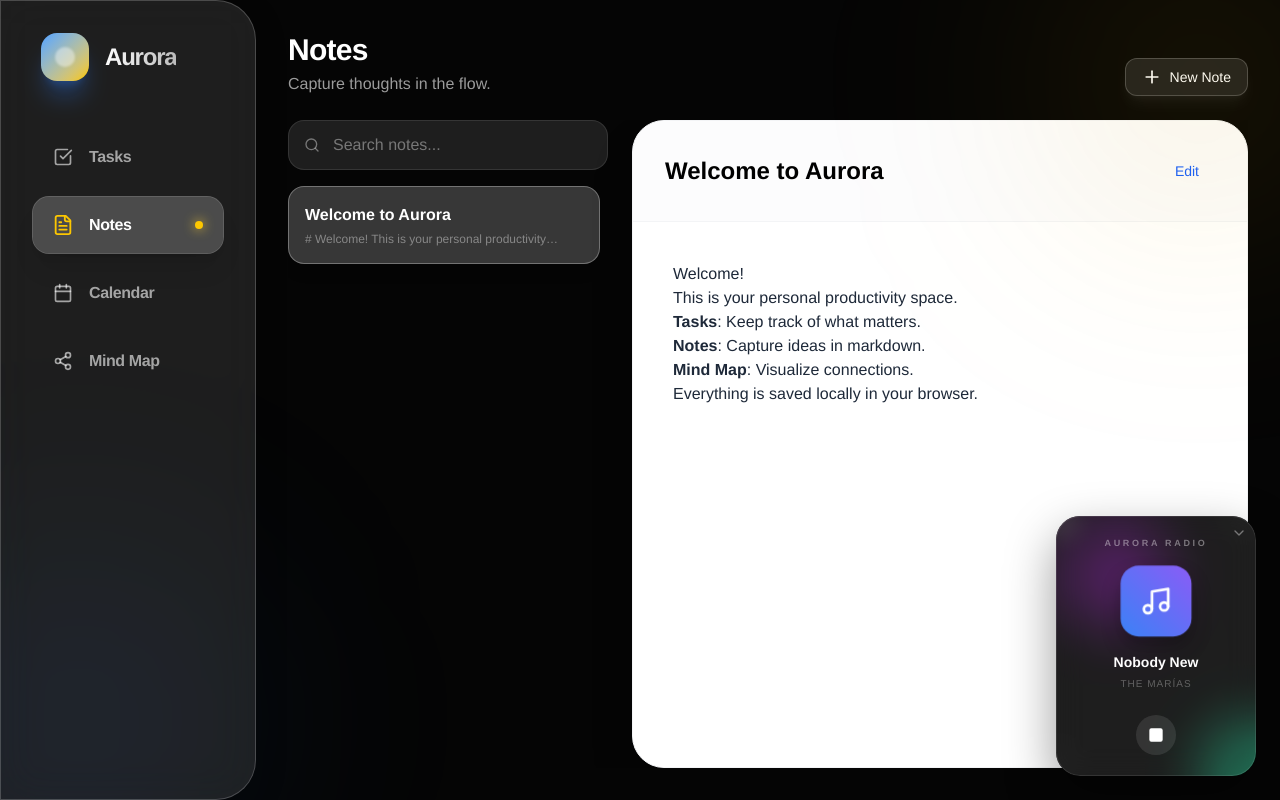
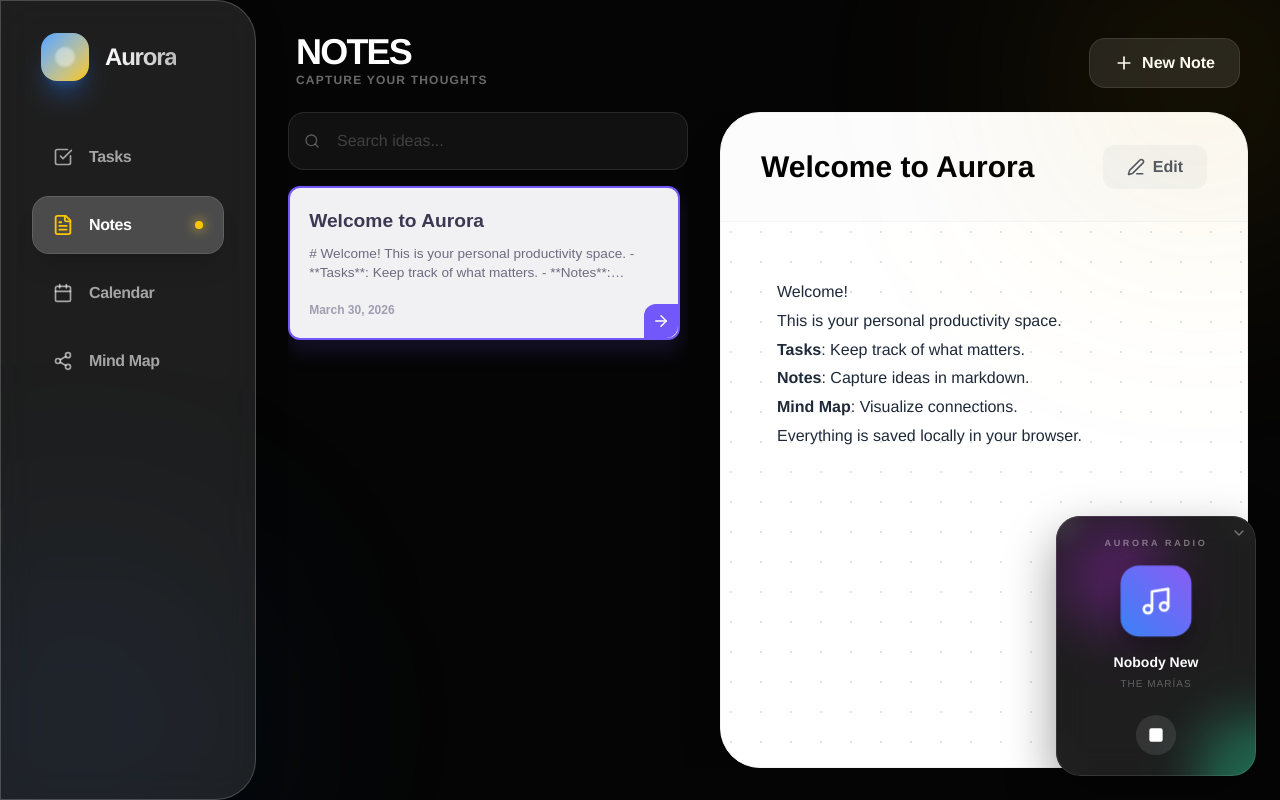
Before and after one commit to ngocphung1802003/My-to-do-list, a React (Vite) app: page / in a window 1280 px wide. Both pictures are taken after a click on the button "Notes". Built offline with nearby package versions, Linux system fonts and the light colour scheme.

Commit message:
ngán quá

```diff
--- a/src/components/NotesView.tsx
+++ b/src/components/NotesView.tsx
@@ -1,11 +1,17 @@
+/**
+ * @license
+ * SPDX-License-Identifier: Apache-2.0
+ */
+
 import React, { useState } from 'react';
-import { Plus, Trash2, FileText, Search } from 'lucide-react';
+import { Plus, Trash2, FileText, Search, ArrowRight, Edit3, Save } from 'lucide-react';
 import { Note } from '../types';
 import { Button } from './Button';
 import { v4 as uuidv4 } from 'uuid';
 import ReactMarkdown from 'react-markdown';
 import { motion, AnimatePresence } from 'motion/react';
 import { cn } from '../lib/utils';
+import { format } from 'date-fns';
 
 interface NotesViewProps {
   notes: Note[];
@@ -22,7 +28,7 @@
   const addNote = () => {
     const newNote: Note = {
       id: uuidv4(),
-      title: 'Untitled Note',
+      title: 'New Idea',
       content: '',
       tags: [],
       updatedAt: Date.now(),
@@ -51,117 +57,219 @@
 
   return (
     <div className="flex flex-col gap-6 h-full text-white">
-      {/* Header */}
-      <div className="flex justify-between items-end">
+      <style>{`
+        /* STYLE CHO DANH SÁCH CARD (SIDEBAR) */
+        .note-card {
+          --border-radius: 0.75rem;
+          --primary-color: #7257fa;
+          --secondary-color: #3c3852;
+          width: 100%;
+          font-family: "Arial", sans-serif;
+          padding: 1.2rem;
+          cursor: pointer;
+          border-radius: var(--border-radius);
+          background: #f1f1f3; /* Màu trắng ngà của Card */
+          box-shadow: 0px 8px 16px 0px rgb(0 0 0 / 5%);
+          position: relative;
+          transition: all 0.3s ease;
+          border: 2px solid transparent;
+          margin-bottom: 1rem;
+        }
+
+        .note-card.active {
+          border-color: var(--primary-color);
+          transform: translateY(-3px);
+          box-shadow: 0px 12px 20px 0px rgb(114 87 250 / 15%);
+        }
+
+        .note-card .card__title {
+          color: var(--secondary-color);
+          font-size: 1.2rem;
+          font-weight: bold;
+          transition: 0.2s;
+          display: block;
+          margin-bottom: 0.5rem;
+        }
+
+        .note-card .card__content {
+          color: #6e6b80;
+          font-size: 0.85rem;
+          line-height: 1.4;
+          display: -webkit-box;
+          -webkit-line-clamp: 2;
+          -webkit-box-orient: vertical;
+          overflow: hidden;
+          margin-bottom: 1.2rem;
+        }
+
+        .note-card .card__date {
+          color: #a09eb1;
+          font-size: 0.75rem;
+          font-weight: 600;
+        }
+
+        .note-card .card__arrow {
+          position: absolute;
+          background: var(--primary-color);
+          padding: 0.5rem;
+          border-top-left-radius: var(--border-radius);
+          border-bottom-right-radius: var(--border-radius);
+          bottom: 0;
+          right: 0;
+          transition: 0.3s;
+          display: flex;
+          justify-content: center;
+          align-items: center;
+        }
+
+        .note-card:hover .card__title {
+          color: var(--primary-color);
+          text-decoration: underline;
+        }
+
+        .note-card:hover .card__arrow {
+          background: #111;
+        }
+
+        .note-card:hover .card__arrow svg {
+          transform: translateX(3px);
+        }
+
+        /* HIỆU ỨNG GIẤY CHẤM (DOT GRID) CHO VÙNG SOẠN THẢO */
+        .paper-container {
+          width: 100%;
+          height: 100%;
+          background-color: #ffffff;
+          background-image: radial-gradient(rgba(12, 12, 12, 0.12) 1.5px, transparent 0);
+          background-size: 30px 30px;
+          background-position: -5px -5px;
+        }
+
+        .custom-scrollbar-light::-webkit-scrollbar { width: 6px; }
+        .custom-scrollbar-light::-webkit-scrollbar-track { background: transparent; }
+        .custom-scrollbar-light::-webkit-scrollbar-thumb { background: #e2e8f0; border-radius: 10px; }
+      `}</style>
+
+      {/* HEADER TỔNG */}
+      <div className="flex justify-between items-end px-2">
         <div>
-          <h2 className="text-3xl font-bold tracking-tight mb-1">Notes</h2>
-          <p className="opacity-60">Capture thoughts in the flow.</p>
+          <h2 className="text-4xl font-black tracking-tighter uppercase">Notes</h2>
+          <p className="opacity-40 font-bold text-xs tracking-widest">CAPTURE YOUR THOUGHTS</p>
         </div>
-        {/* Nút nhỏ dự phòng ở Header */}
-        <Button onClick={addNote} className="bg-white/10 hover:bg-white/20 border border-white/20 rounded-xl">
-          <Plus className="w-5 h-5 mr-2" /> New Note
-        </Button>
+        <button
+          onClick={addNote}
+          className="bg-white/10 hover:bg-white/20 border border-white/10 px-6 py-3 rounded-2xl flex items-center gap-2 transition-all font-bold"
+        >
+          <Plus size={20} /> New Note
+        </button>
       </div>
 
-      <div className="flex-1 flex gap-6 overflow-hidden">
-        {/* Sidebar bên trái (Aurora Style) */}
-        <div className="w-80 flex flex-col gap-4">
+      <div className="flex-1 flex gap-8 overflow-hidden">
+        {/* SIDEBAR DANH SÁCH CARD */}
+        <div className="w-[400px] flex flex-col gap-4">
           <div className="relative">
-            <Search className="absolute left-4 top-1/2 -translate-y-1/2 w-4 h-4 text-white/40" />
+            <Search className="absolute left-4 top-1/2 -translate-y-1/2 w-4 h-4 text-white/30" />
             <input
-              className="w-full bg-white/10 border border-white/10 rounded-2xl pl-11 pr-4 py-3 text-white placeholder:text-white/40 focus:outline-none focus:ring-2 focus:ring-white/20 transition-all"
-              placeholder="Search notes..."
+              className="w-full bg-white/5 border border-white/10 rounded-2xl pl-12 pr-4 py-4 text-white placeholder:text-white/20 focus:outline-none focus:ring-2 focus:ring-white/10 transition-all"
+              placeholder="Search ideas..."
               value={searchQuery}
               onChange={(e) => setSearchQuery(e.target.value)}
             />
           </div>
 
-          <div className="flex-1 overflow-y-auto pr-2 space-y-2 custom-scrollbar">
+          <div className="flex-1 overflow-y-auto pr-2 custom-scrollbar">
+            <AnimatePresence>
               {filteredNotes.map((note) => (
-              <button
+                <motion.div
                   key={note.id}
+                  initial={{ opacity: 0, x: -10 }}
+                  animate={{ opacity: 1, x: 0 }}
+                  exit={{ opacity: 0, scale: 0.95 }}
                   onClick={() => {
                     setSelectedNoteId(note.id);
                     setIsEditing(false);
                   }}
-                className={cn(
-                  "w-full text-left p-4 rounded-2xl border transition-all group relative",
-                  selectedNoteId === note.id
-                    ? "bg-white/20 border-white/30 shadow-lg"
-                    : "bg-white/5 border-white/5 hover:bg-white/10"
-                )}
+                  className={cn("note-card group", selectedNoteId === note.id && "active")}
                 >
-                <h4 className="font-bold truncate pr-6">{note.title || 'Untitled'}</h4>
-                <p className="text-xs opacity-40 line-clamp-1 mt-1">{note.content || 'No content...'}</p>
-                <Trash2
-                  className="absolute right-4 top-4 w-4 h-4 text-white/20 hover:text-red-400 transition-colors opacity-0 group-hover:opacity-100"
-                  onClick={(e) => {
-                    e.stopPropagation();
-                    deleteNote(note.id);
-                  }}
-                />
+                  <span className="card__title">{note.title || 'Untitled'}</span>
+                  <p className="card__content">
+                    {note.content || 'Click to write something...'}
+                  </p>
+                  <div className="card__date">
+                    {format(note.updatedAt, 'MMMM dd, yyyy')}
+                  </div>
+
+                  <button
+                    onClick={(e) => { e.stopPropagation(); deleteNote(note.id); }}
+                    className="absolute top-4 right-4 opacity-0 group-hover:opacity-100 p-2 text-gray-300 hover:text-red-500 transition-all"
+                  >
+                    <Trash2 size={16} />
                   </button>
+
+                  <div className="card__arrow">
+                    <ArrowRight size={18} color="white" />
+                  </div>
+                </motion.div>
               ))}
+            </AnimatePresence>
           </div>
         </div>
 
-        {/* Editor bên phải (White Paper Canvas) */}
-        <div className="flex-1 bg-white rounded-[32px] shadow-2xl flex flex-col overflow-hidden text-black border border-gray-100 relative">
+        {/* VÙNG SOẠN THẢO TRẮNG SOLID VỚI DOT GRID */}
+        <div className="flex-1 bg-white rounded-[40px] shadow-2xl flex flex-col overflow-hidden text-black border border-gray-100">
           {selectedNote ? (
-            <motion.div
-              initial={{ opacity: 0, y: 10 }}
-              animate={{ opacity: 1, y: 0 }}
-              className="flex flex-col h-full"
-            >
-              <div className="p-8 border-b border-gray-100 flex justify-between items-center bg-gray-50/50">
+            <div className="flex flex-col h-full">
+              {/* Toolbar */}
+              <div className="px-10 py-8 border-b border-gray-100 flex justify-between items-center bg-gray-50/50">
                 <input
                   value={selectedNote.title}
                   onChange={(e) => updateNote(selectedNote.id, { title: e.target.value })}
-                  className="bg-transparent text-2xl font-bold outline-none w-full text-black"
+                  className="bg-transparent text-3xl font-black outline-none w-full text-black placeholder:text-gray-200"
+                  placeholder="Note Title"
                 />
-                <Button
-                  variant="ghost"
+                <button
                   onClick={() => setIsEditing(!isEditing)}
-                  className="text-blue-600 hover:bg-blue-50"
+                  className={cn(
+                    "flex items-center gap-2 px-6 py-2.5 rounded-xl font-bold transition-all",
+                    isEditing ? "bg-emerald-500 text-white shadow-lg shadow-emerald-200" : "bg-gray-100 text-gray-600 hover:bg-gray-200"
+                  )}
                 >
-                  {isEditing ? 'Save' : 'Edit'}
-                </Button>
+                  {isEditing ? <><Save size={18} /> Done</> : <><Edit3 size={18} /> Edit</>}
+                </button>
               </div>
 
-              <div className="flex-1 overflow-y-auto p-10 bg-white">
+              {/* Content với Dot Grid */}
+              <div className="flex-1 overflow-y-auto paper-container custom-scrollbar-light">
+                <div className="p-14 min-h-full">
+                  <AnimatePresence mode="wait">
                     {isEditing ? (
-                  <textarea
+                      <motion.textarea
+                        key="editor"
+                        initial={{ opacity: 0 }} animate={{ opacity: 1 }}
                         value={selectedNote.content}
                         onChange={(e) => updateNote(selectedNote.id, { content: e.target.value })}
-                    className="w-full h-full bg-transparent resize-none focus:outline-none font-sans text-lg leading-relaxed text-gray-800"
-                    placeholder="Start typing..."
+                        className="w-full h-full bg-transparent resize-none focus:outline-none font-sans text-xl leading-[1.8] text-gray-800"
+                        placeholder="Start writing your thoughts here..."
+                        spellCheck={false}
+                        autoFocus
                       />
                     ) : (
-                  <div className="prose prose-blue max-w-none text-gray-800">
-                    <ReactMarkdown>{selectedNote.content || "_No content yet._"}</ReactMarkdown>
+                      <motion.div
+                        key="preview"
+                        initial={{ opacity: 0 }} animate={{ opacity: 1 }}
+                        className="prose prose-lg prose-blue max-w-none text-gray-800 font-medium leading-[1.8]"
+                      >
+                        <ReactMarkdown>{selectedNote.content || "_No content. Click Edit to start writing._"}</ReactMarkdown>
+                      </motion.div>
+                    )}
+                  </AnimatePresence>
                 </div>
-                )}
               </div>
-            </motion.div>
+            </div>
           ) : (
-            /* TRẠNG THÁI TRỐNG VỚI FOLDER ANIMATION NHƯ BẠN YÊU CẦU */
-            <div className="flex-1 flex flex-col items-center justify-center p-12">
-              <section
-                onClick={addNote}
-                className="relative group flex flex-col items-center justify-center w-full cursor-pointer transition-transform hover:scale-105"
-              >
-                <div className="file relative w-60 h-40 origin-bottom [perspective:1500px] z-50">
-                  <div className="work-5 bg-amber-600 w-full h-full origin-top rounded-2xl rounded-tl-none group-hover:shadow-[0_20px_40px_rgba(0,0,0,.2)] transition-all ease duration-300 relative after:absolute after:content-[''] after:bottom-[99%] after:left-0 after:w-20 after:h-4 after:bg-amber-600 after:rounded-t-2xl before:absolute before:content-[''] before:-top-[15px] before:left-[75.5px] before:w-4 before:h-4 before:bg-amber-600 before:[clip-path:polygon(0_35%,0%_100%,50%_100%);]"></div>
-                  <div className="work-4 absolute inset-1 bg-zinc-400 rounded-2xl transition-all ease duration-300 origin-bottom select-none group-hover:[transform:rotateX(-20deg)]"></div>
-                  <div className="work-3 absolute inset-1 bg-zinc-300 rounded-2xl transition-all ease duration-300 origin-bottom group-hover:[transform:rotateX(-30deg)]"></div>
-                  <div className="work-2 absolute inset-1 bg-zinc-200 rounded-2xl transition-all ease duration-300 origin-bottom group-hover:[transform:rotateX(-38deg)]"></div>
-                  <div className="work-1 absolute bottom-0 bg-gradient-to-t from-amber-500 to-amber-400 w-full h-[156px] rounded-2xl rounded-tr-none after:absolute after:content-[''] after:bottom-[99%] after:right-0 after:w-[146px] after:h-[16px] after:bg-amber-400 after:rounded-t-2xl before:absolute before:content-[''] before:-top-[10px] before:right-[142px] before:size-3 before:bg-amber-400 before:[clip-path:polygon(100%_14%,50%_100%,100%_100%);] transition-all ease duration-300 origin-bottom flex items-end group-hover:shadow-[inset_0_20px_40px_#fbbf24,_inset_0_-20px_40px_#d97706] group-hover:[transform:rotateX(-46deg)_translateY(1px)]"></div>
-                </div>
-                <p className="text-xl font-bold mt-8 text-gray-400 group-hover:text-amber-600 transition-colors">
-                  Create New Note
-                </p>
-                <p className="text-sm text-gray-300 mt-2">Click the folder to start capturing ideas</p>
-              </section>
+            <div className="flex-1 flex flex-col items-center justify-center text-gray-100 bg-gray-50/30">
+              <FileText size={120} strokeWidth={0.5} className="opacity-20 mb-6" />
+              <p className="font-black tracking-[0.3em] uppercase text-gray-300">Select a note to read</p>
             </div>
           )}
         </div>
```
Lines whose indentation alone changed are shown as unchanged.
